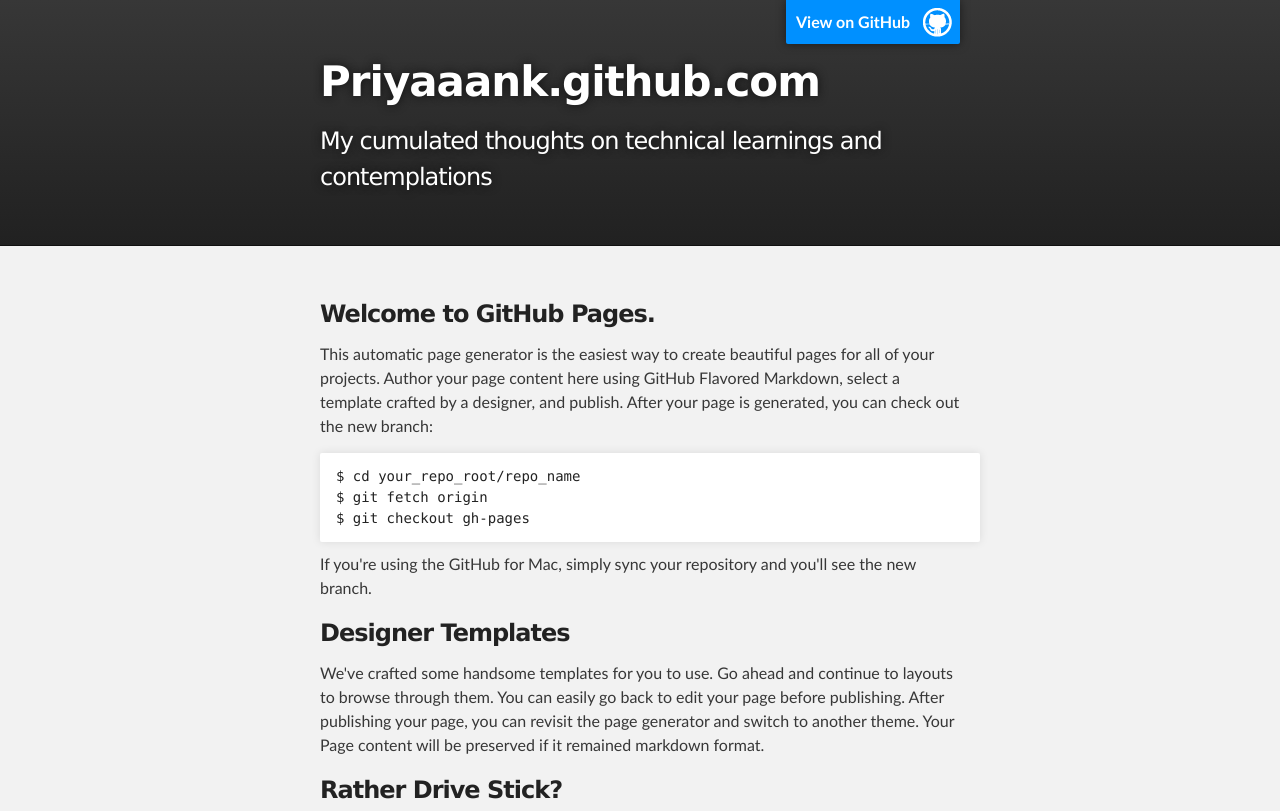
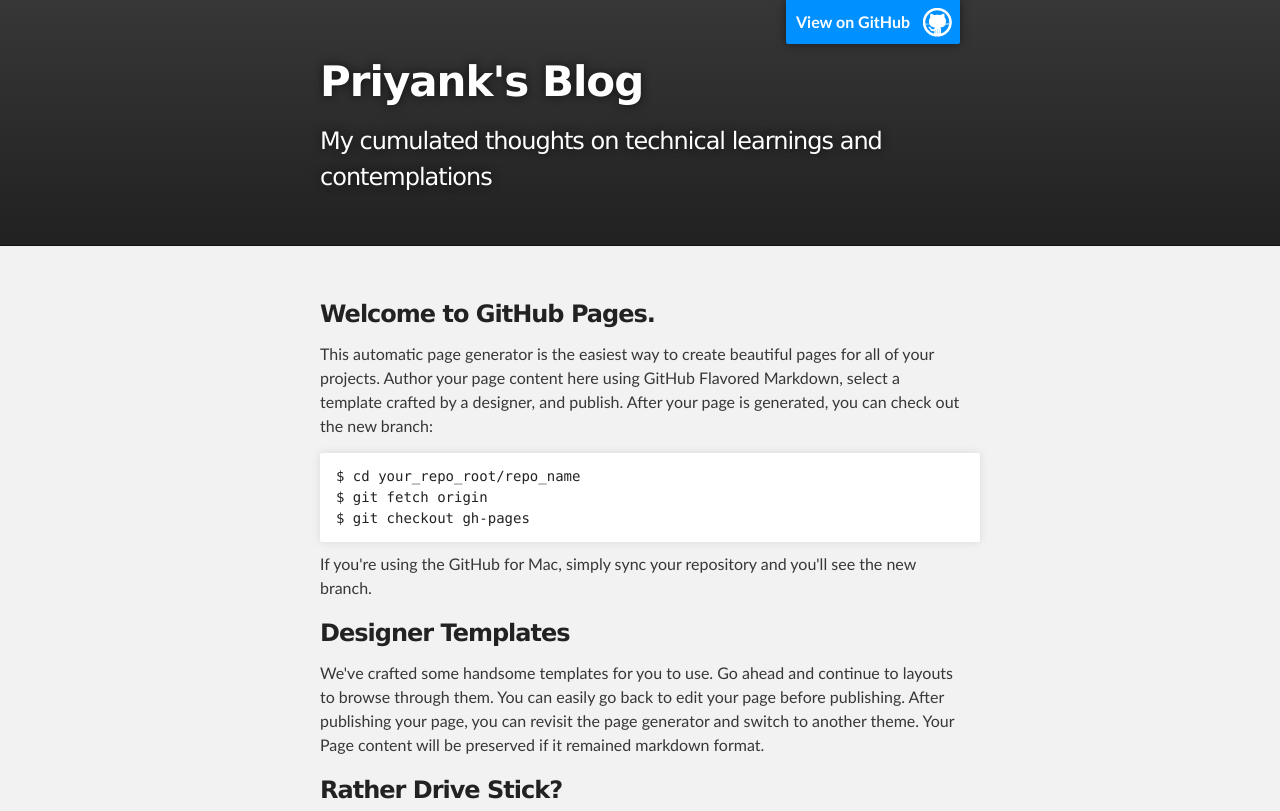
Before and after one commit to priyaaank/priyaaank.github.com, a plain HTML site: page index.html in a window 1280 px wide. Shown: the top 811 px of the page. Drawn offline with Linux system fonts and the light colour scheme.

Commit message:
Updated the title of the page correctly

```diff
--- a/index.html
+++ b/index.html
@@ -4,11 +4,11 @@
   <head>
     <meta charset='utf-8' />
     <meta http-equiv="X-UA-Compatible" content="chrome=1" />
-    <meta name="description" content="Priyaaank.github.com : My cumulated thoughts on technical learnings and contemplations" />
+    <meta name="description" content="Priyank's Blog : My cumulated thoughts on technical learnings and contemplations" />
 
     <link rel="stylesheet" type="text/css" media="screen" href="stylesheets/stylesheet.css">
 
-    <title>Blog</title>
+    <title>Priyank's Blog</title>
   </head>
 
   <body>
@@ -18,7 +18,7 @@
         <header class="inner">
           <a id="forkme_banner" href="https://github.com/priyaaank">View on GitHub</a>
 
-          <h1 id="project_title">Priyaaank.github.com</h1>
+          <h1 id="project_title">Priyank's Blog</h1>
           <h2 id="project_tagline">My cumulated thoughts on technical learnings and contemplations</h2>
 
         </header>
```
